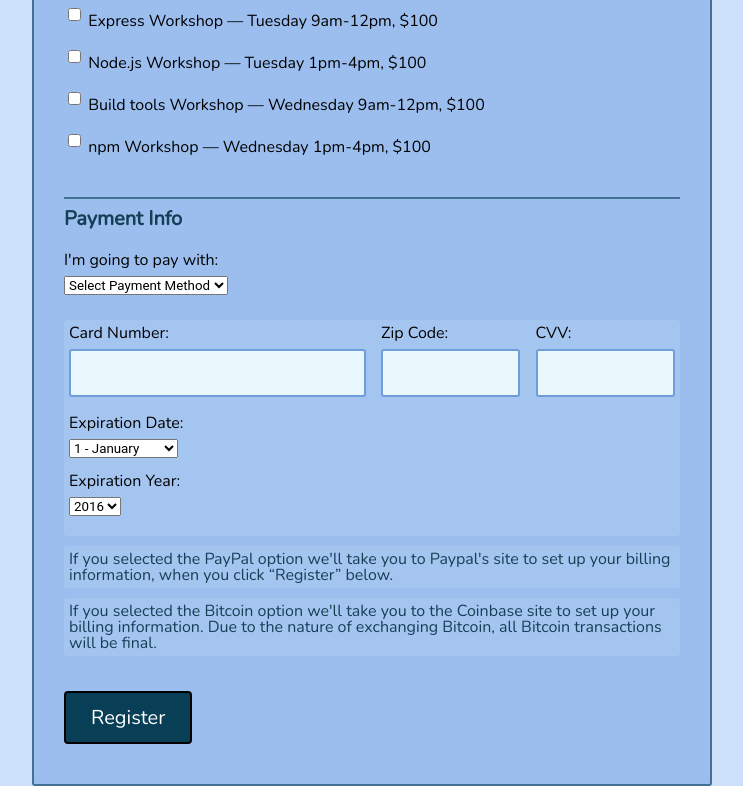
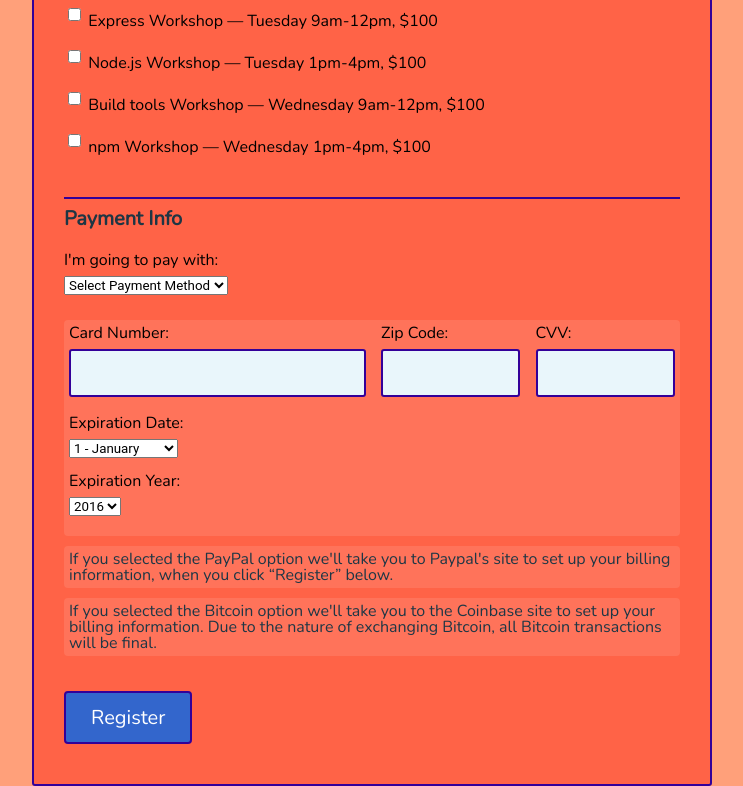
Before and after one commit to MollyZalman/Unit-3-Interactive-Form, a plain HTML site: page Index.html in a window 1280 px wide. Shown: the part 850-1636 px from the top of the page, without its empty margins (268-1011 px from the left). Drawn offline with nearby package versions, Linux system fonts and the light colour scheme.

Commit message:
Changing color

```diff
--- a/css/style.css
+++ b/css/style.css
@@ -17,11 +17,12 @@ button {
 body {
   font: 1em/1.5;
   color: rgba(6, 49, 68, 0.9);
-	background: #CDE0FB;
+	background: lightsalmon;
 }
 
 header {
 	text-align: center;
+	color: #330099;
 }
 
 h1 {
@@ -40,8 +41,8 @@ a {
 
 form {
 	padding: .875em 1.875em 1.875em;
-	background: #9BBEEF;
-	border: 2px solid rgba(8, 63, 87, 0.6);
+	background: tomato;
+	border: 2px solid #330099;
 	border-radius: 3px;
 }
 
@@ -64,7 +65,7 @@ button {
 legend {
 	font-weight: bold;
 	padding-top: .5em;
-	border-top: 2px solid rgba(8, 63, 87, 0.6);
+	border-top: 2px solid #330099;
 	margin-bottom: 1.125em;
 }
 
@@ -90,14 +91,14 @@ input {
 	font-weight: 500;
 	padding: .8em;
 	background: #e9f6fb;
-	border: 2px solid rgb(111, 157, 220);
+	border: 2px solid #330099;
 	border-radius: 3px;
 	outline: none;
 }
 
 input:focus {
 	background: #fff;
-	border-color: #5e97b0;
+	border-color: #330099;
 	transition: border-color .4s, background-color .4s;
 }
 
@@ -109,16 +110,13 @@ input[type="radio"] {
 button {
 	color: #fff;
 	padding: .55em 1.25em;
-	background: #083f57;
+	content: '\f019';
+	background: #3366CC;
 	margin: 1.25em 0 .5em;
 	cursor: pointer;
-	border: 2px solid black;
+	border: 2px solid #330099;
 	border-radius: 4px;
 	transition: all 0.5s;
-}
-
-button:hover {
-	background: #6F9DDC;
 }
 
 input,
--- a/js/script.js
+++ b/js/script.js
@@ -145,7 +145,6 @@ const creditCard = document.querySelector('#credit-card');
 const paypal = document.querySelector('#paypal');
 const bitcoin = document.querySelector('#bitcoin');
 
-
 //If the credit card method is selected, the two other elements are blocked and so on
 payment.addEventListener('change', (e) => {
     const type = e.target.value;
@@ -197,6 +196,7 @@ const validateName = () => {
         name.style.border = '3px solid yellow';
         name.before(nameError);
         nameError.innerText = "What's your name? We'd love to know!";
+        nameError.style.color = 'yellow';
         nameError.style.margin = '5px';
         nameError.style.textAlign = 'center';
         return false;
@@ -219,6 +219,7 @@ const validateEmail = () => {
         email.style.border = '3px solid yellow';
         email.before(emailError);
         emailError.innerText = "Let's be friends! Please enter a valid email.";
+        emailError.style.color = 'yellow';
         emailError.style.margin = '5px';
         emailError.style.textAlign = 'center';
         return false;
```
